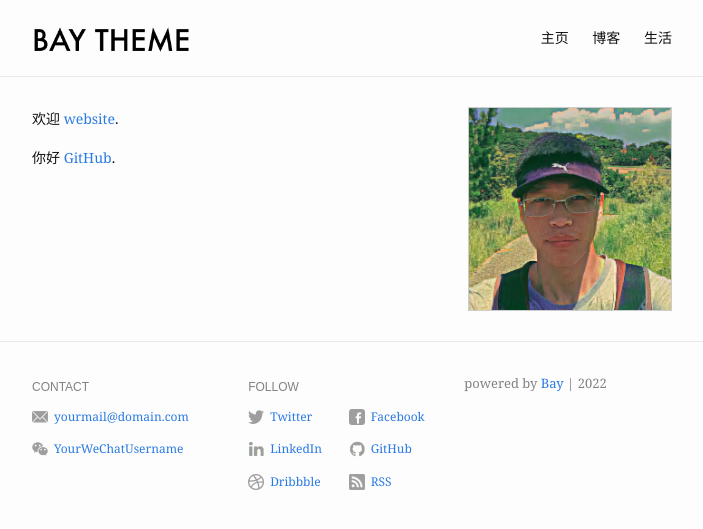
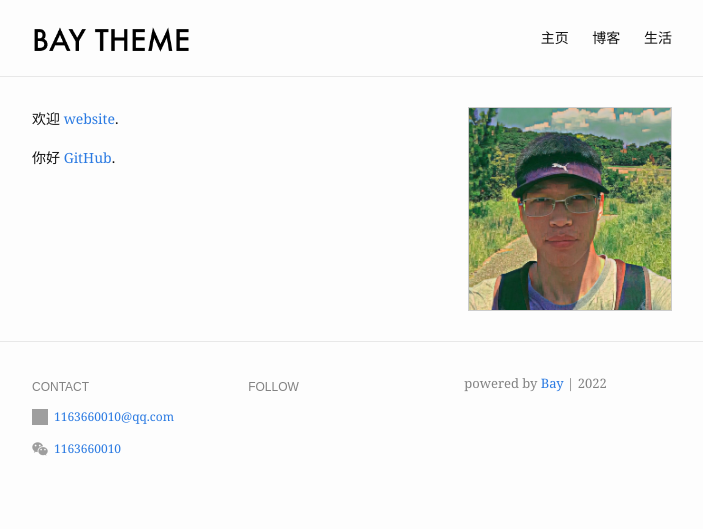
Before and after one commit to yz14/tm28, a Jekyll site: the page built from index.md, in a window 1280 px wide. Shown: the top 529 px of the page, without its empty margins (288-991 px from the left). Built offline with Jekyll 4.4.1, drawn with Linux system fonts in a browser that asks for light colours.

Commit message:
Update _config.yml

```diff
--- a/_config.yml
+++ b/_config.yml
@@ -20,26 +20,26 @@ header:
 footer:
   show_powered_by: true
   contact:
-    - name: Email
-      value: yourmail@domain.com
-      link: mailto:yourmail@domain.com
+    - name: 邮箱
+      value: 1163660010@qq.com
+      link: mailto:1163660010@qq.com
     - name: WeChat
-      value: YourWeChatUsername
+      value: 1163660010
       link: "#"
-  follow:
-    - name: Twitter
-      link: http://twitter.com/YourTwitterUsername
-      username: "@YourTwitterUsername"
-    - name: Facebook
-      link: http://facebook.com/YourFacebookUsername
-    - name: LinkedIn
-      link: http://linkedin.com/in/YourLinkedInUsername
-    - name: GitHub
-      link: http://github.com/YourGitHubUsername
-    - name: Dribbble
-      link: https://dribbble.com/YourDribbbleUsername
-    - name: RSS
-      link: /feed.xml
+#   follow:
+#     - name: Twitter
+#       link: http://twitter.com/YourTwitterUsername
+#       username: "@YourTwitterUsername"
+#     - name: Facebook
+#       link: http://facebook.com/YourFacebookUsername
+#     - name: LinkedIn
+#       link: http://linkedin.com/in/YourLinkedInUsername
+#     - name: GitHub
+#       link: http://github.com/YourGitHubUsername
+#     - name: Dribbble
+#       link: https://dribbble.com/YourDribbbleUsername
+#     - name: RSS
+#       link: /feed.xml
 
 # Build settings
 markdown: kramdown
```
